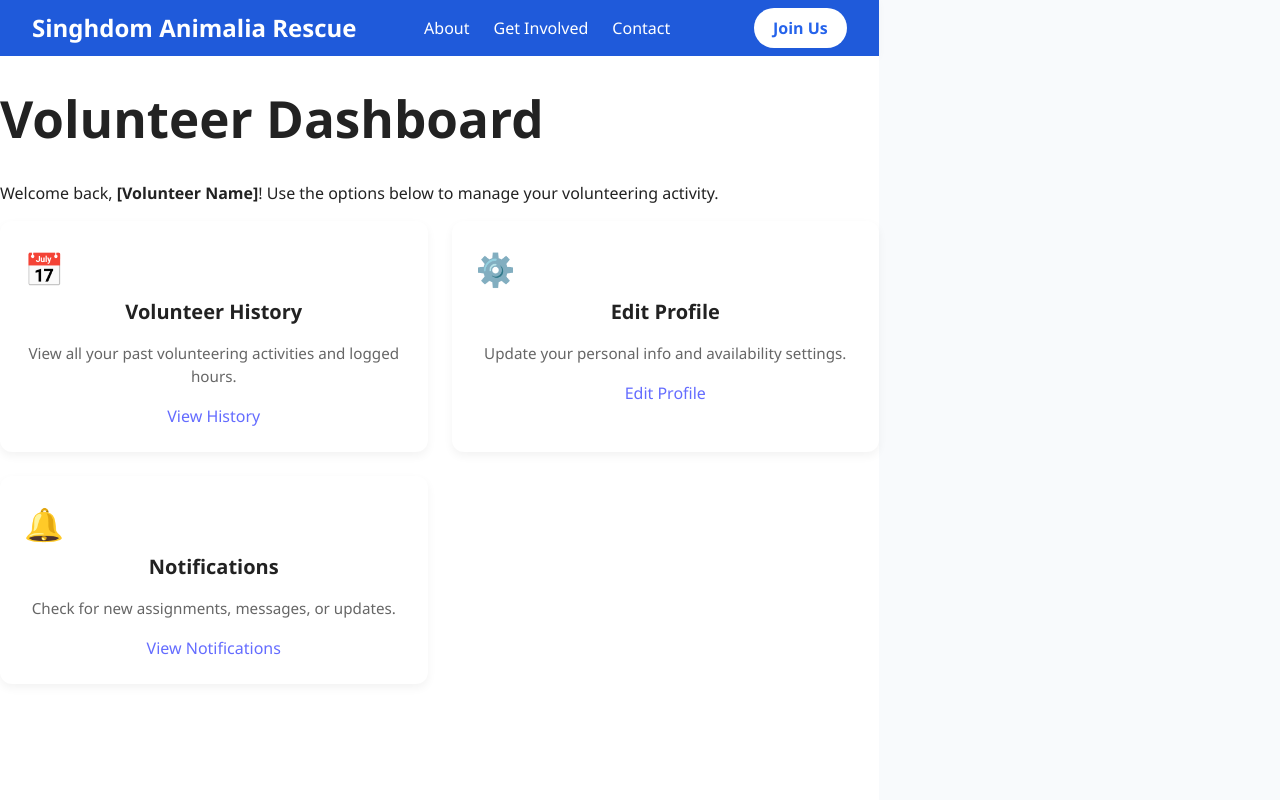
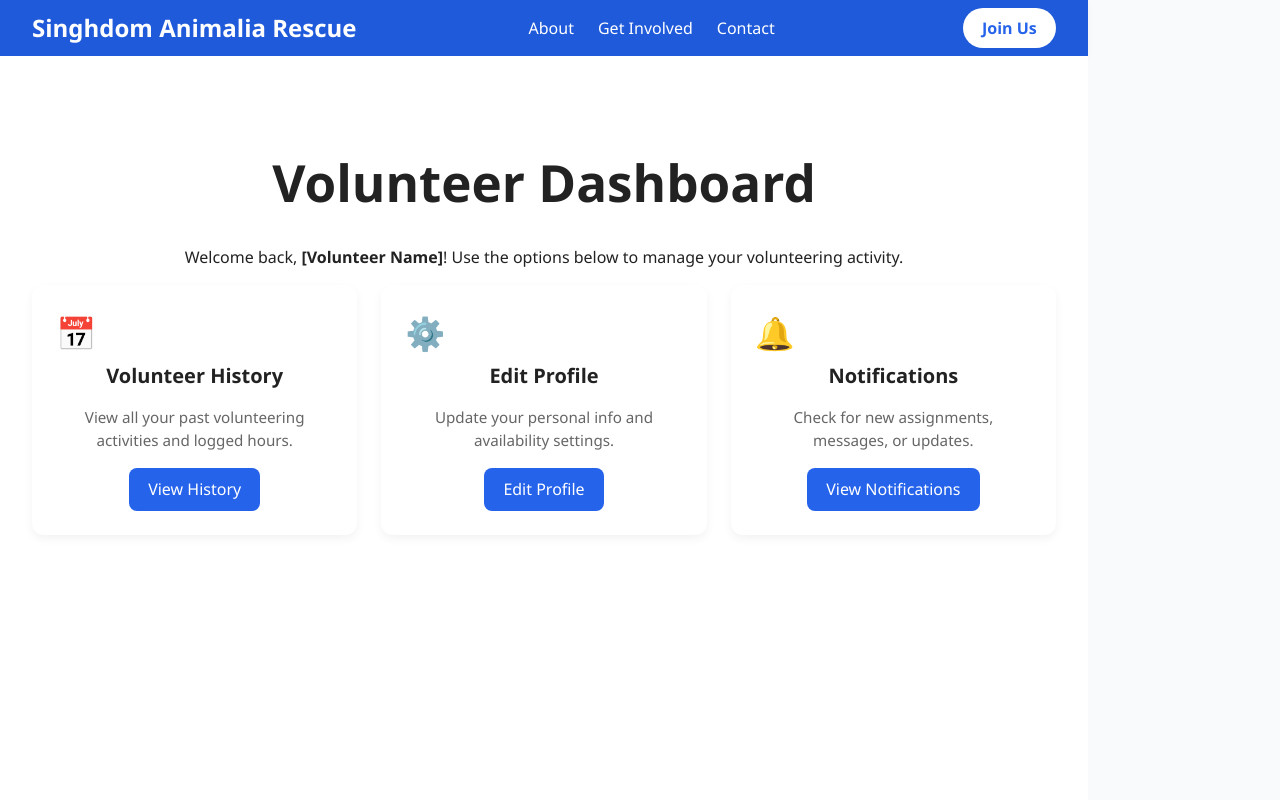
Before and after one commit to livndie/singhdomanimaliarescue, a React (Vite) app: page /dashboard in a window 1280 px wide. Shown: the top 800 px of the page. Built offline with nearby package versions, Linux system fonts and the light colour scheme; no server answers; what usa-states would draw is missing.

Commit message:
some refinement to volunteer history

```diff
--- a/src/pages/HistoryPage.jsx
+++ b/src/pages/HistoryPage.jsx
@@ -21,8 +21,8 @@ const HistoryPage = () => {
     if (loading) {
         return <p style={{ textAlign: "center" }}>Loading...</p>;
     }
-    return (
-        <div className="history-root">
+    return ( //history-root
+        <div className="history-container">
             <h1 className="history-title">Your Volunteer History</h1>
                 <table className="history-table">
                 <thead>
--- a/src/styles/VolunDashboard.css
+++ b/src/styles/VolunDashboard.css
@@ -1,3 +1,94 @@
+.volunteer-dashboard {
+    display: block;
+    min-width: 80vw;
+    margin: 2rem auto;
+    padding: 2rem;
+    text-align: center;
+}
+
+.dashboard-root {
+    display: flex;
+    align-items: flex-start;
+    justify-content: center;
+    background: #fff;
+    padding: 2rem 1rem;
+}
+
+.dashboard-section {
+    max-width: 1100px;
+    width: 100%;
+    margin: 0 auto;
+    padding: 2rem;
+    border-radius: 1rem;
+    background: #f8fafc;
+    box-shadow: 0 2px 16px rgba(60, 130, 246, 0.08);
+}
+
+.dashboard-title {
+    font-size: 2rem;
+    font-weight: bold;
+    color: #2563eb;
+    margin-bottom: 2rem;
+    text-align: center;
+}
+
+/*grid for volunteer dashboard cards*/
+.dashboard-grid {
+    display: grid;
+    grid-template-columns: repeat(auto-fit, minmax(280px, 1fr));
+    gap: 1.5rem;
+}
+
+/*card styling*/
+.dashboard-card {
+  background: #fff;
+  padding: 1.5rem;
+  border-radius: 12px;
+  box-shadow: 0 4px 10px rgba(0, 0, 0, 0.05);
+  text-align: center;
+  transition: transform 0.2s ease, box-shadow 0.2s ease;
+}
+
+.dashboard-card:hover {
+  transform: translateY(-4px);
+  box-shadow: 0 6px 16px rgba(0, 0, 0, 0.1);
+}
+
+.dashboard-card .icon {
+  width: 40px;
+  height: 40px;
+  color: #2563eb; /* blue */
+  margin-bottom: 0.75rem;
+}
+
+.dashboard-card h2 {
+  margin: 0.5rem 0;
+  font-size: 1.25rem;
+}
+
+.dashboard-card p {
+  color: #666;
+  font-size: 0.95rem;
+  margin-bottom: 1rem;
+}
+
+
+/*buttons*/
+.dashboard-btn {
+    display: inline-block;
+    padding: 0.6rem 1.2rem;
+    border-radius: 8px;
+    background: #2563eb;
+    color: #fff;
+    font-weight: 500;
+    text-decoration: none;
+    transition: background 0.2s ease;
+}
+
+.dashboard-btn:hover {
+  background: #1e4ed8;
+}
+
 .history-container {
     max-width: 900px;
     margin: 2rem auto;
```
Also changed, not shown: src/styles/volunteerHistory.css (+34 -0 lines), 2 other files (tests, documents, lock files or other folders). Lines whose indentation alone changed are shown as unchanged.
